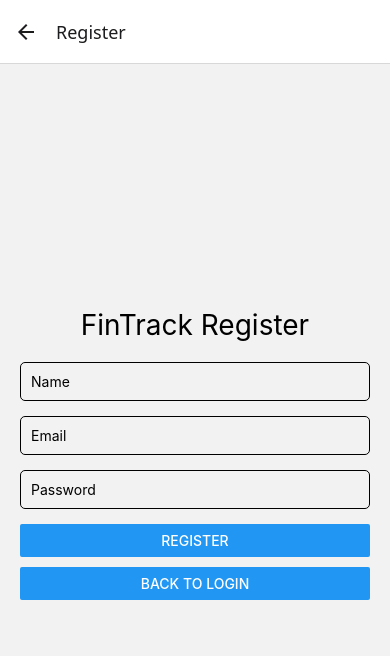
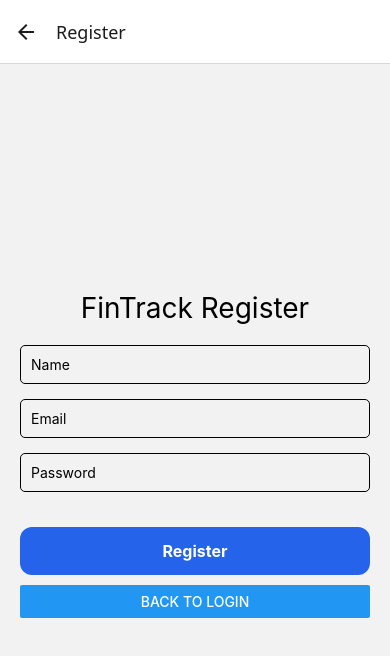
Before and after one commit to ahmedasfak2001/fintrack, a React Native app in the folder frontend/: screen /Register in a window 390 px wide. Both pictures are taken after typing "name@example.com", "Sample123" into the empty fields and a click on the button "CREATE ACCOUNT". Shown: the top 656 px of the page. Built offline with nearby package versions, Linux system fonts and the light colour scheme.

Commit message:
Add loading state to register screen

```diff
--- a/frontend/src/screens/RegisterScreen.tsx
+++ b/frontend/src/screens/RegisterScreen.tsx
@@ -6,10 +6,13 @@
     Button,
     Alert,
     StyleSheet,
+    ActivityIndicator,
+    TouchableOpacity,
 } from "react-native";
 
 import api from "../api/api";
 import { RegisterRequest } from "../types/RegisterRequest";
+import { COLORS } from "../constants/colors";
 
 const RegisterScreen = ({ navigation }: any) => {
 
@@ -17,13 +20,16 @@
     const [email, setEmail] = useState("");
     const [password, setPassword] = useState("");
 
+    const [loading, setLoading] =
+        useState(false);
+
     //   const handleRegister = () => {
     //     Alert.alert("Register Clicked");
     //   };
 
     const handleRegister = async () => {
         try {
-
+            setLoading(true);
             const request: RegisterRequest = {
                 name,
                 email,
@@ -73,6 +79,9 @@
                     "Something went wrong."
                 );
             }
+        } finally {
+
+            setLoading(false);
         }
     };
 
@@ -106,10 +115,42 @@
                 style={styles.input}
             />
 
-            <Button
+            {/* <Button
                 title="Register"
                 onPress={handleRegister}
-            />
+            /> */}
+
+            <TouchableOpacity
+                style={[
+                    styles.registerButton,
+                    loading &&
+                    styles.disabledButton,
+                ]}
+                onPress={handleRegister}
+                disabled={loading}
+            >
+
+                {
+                    loading ? (
+
+                        <ActivityIndicator
+                            color="#FFFFFF"
+                        />
+
+                    ) : (
+
+                        <Text
+                            style={
+                                styles.registerButtonText
+                            }
+                        >
+                            Register
+                        </Text>
+
+                    )
+                }
+
+            </TouchableOpacity>
 
             <View style={{ marginTop: 10 }}>
 
@@ -141,6 +182,24 @@
         marginBottom: 15,
         borderRadius: 5,
     },
+    registerButton: {
+        backgroundColor:
+            COLORS.primary,
+        paddingVertical: 14,
+        borderRadius: 12,
+        alignItems: "center",
+        marginTop: 20,
+    },
+
+    disabledButton: {
+        opacity: 0.7,
+    },
+
+    registerButtonText: {
+        color: "#FFFFFF",
+        fontSize: 16,
+        fontWeight: "bold",
+    },
 });
 
 export default RegisterScreen;
```
